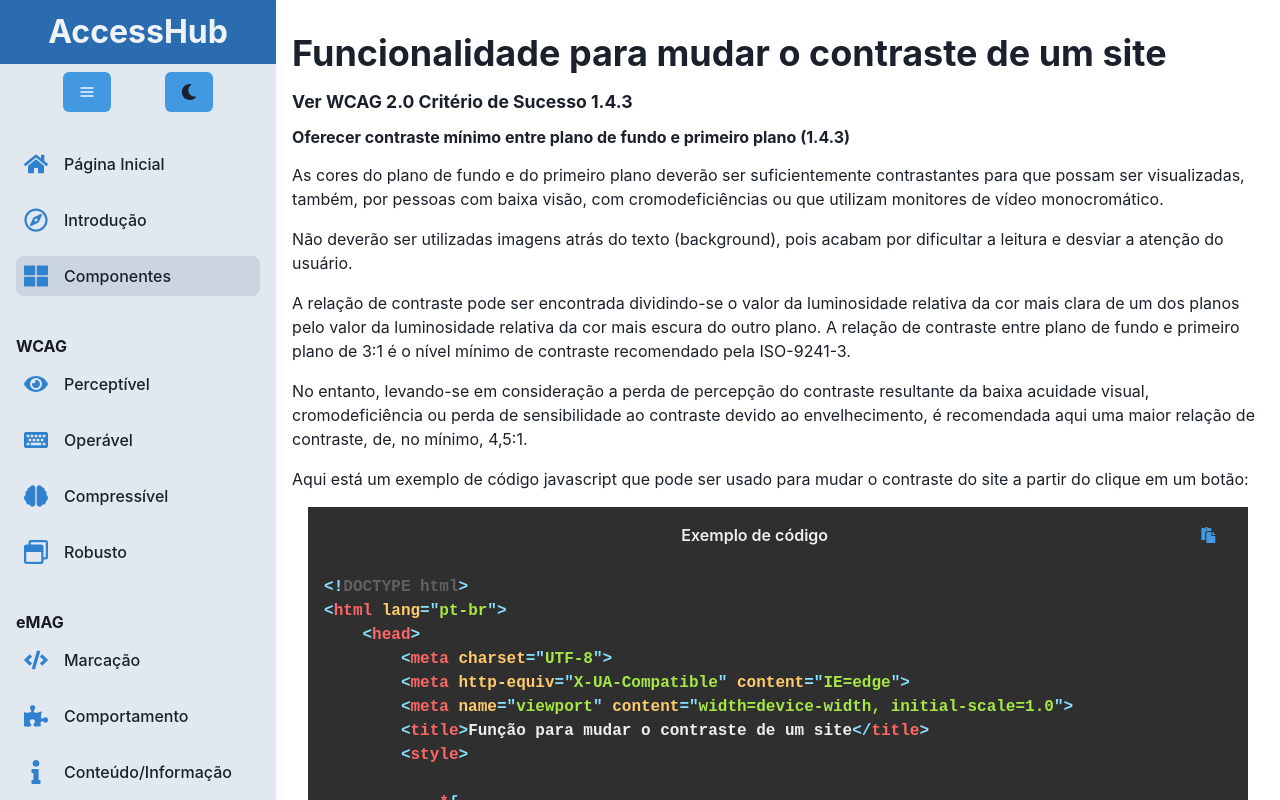
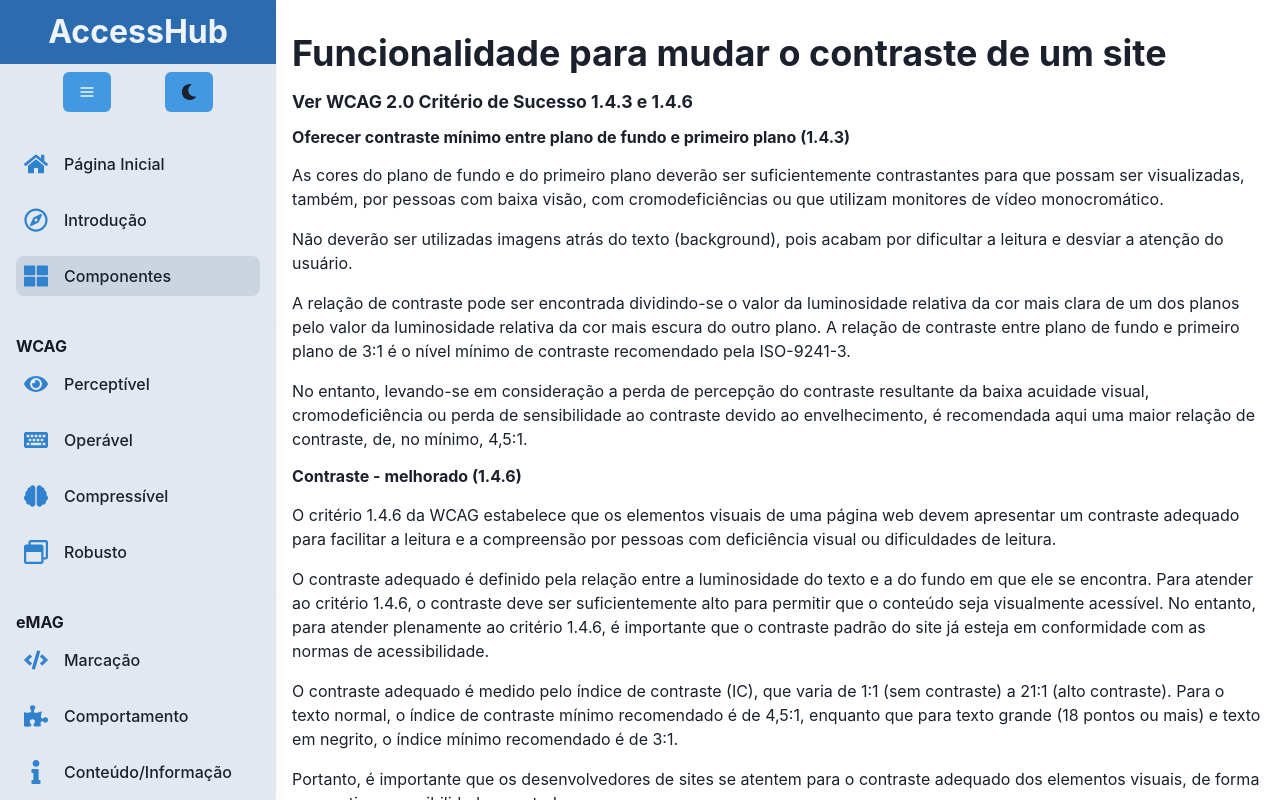
Before and after one commit to daviteixeira-dev/accesshub, a React (Vite) app: page /componentes/alterar-contraste-do-site in a window 1280 px wide. Built offline with nearby package versions, Linux system fonts and the light colour scheme.

Commit message:
adding WCAG criteria 1.4.6 to change website contrast page component

```diff
--- a/src/pages/PageAboutChangeWebsiteContrast.tsx
+++ b/src/pages/PageAboutChangeWebsiteContrast.tsx
@@ -32,7 +32,7 @@ const PageAboutChangeWebsiteContrast = () => {
                     </Heading>
 
                     <Heading as='h2' mb='1rem' fontSize='1.1rem'>
-                        Ver WCAG 2.0 Critério de Sucesso 1.4.3
+                        Ver WCAG 2.0 Critério de Sucesso 1.4.3 e 1.4.6
                     </Heading>
 
                     <Heading as='h3' mb='1rem' fontSize='1rem'>
@@ -63,6 +63,39 @@ const PageAboutChangeWebsiteContrast = () => {
                         resultante da baixa acuidade visual, cromodeficiência ou perda de
                         sensibilidade ao contraste devido ao envelhecimento, é recomendada
                         aqui uma maior relação de contraste, de, no mínimo, 4,5:1.
+                    </Text>
+
+                    <Heading as='h3' mb='1rem' fontSize='1rem'>
+                        Contraste - melhorado (1.4.6)
+                    </Heading>
+
+                    <Text mb='1rem'>
+                        O critério 1.4.6 da WCAG estabelece que os elementos visuais de uma página
+                        web devem apresentar um contraste adequado para facilitar a leitura e a
+                        compreensão por pessoas com deficiência visual ou dificuldades de leitura.
+                    </Text>
+
+                    <Text mb='1rem'>
+                        O contraste adequado é definido pela relação entre a luminosidade do texto e
+                        a do fundo em que ele se encontra. Para atender ao critério 1.4.6, o
+                        contraste deve ser suficientemente alto para permitir que o conteúdo seja
+                        visualmente acessível. No entanto, para atender plenamente ao critério 1.4.6,
+                        é importante que o contraste padrão do site já esteja em conformidade com as
+                        normas de acessibilidade.
+                    </Text>
+
+                    <Text mb='1rem'>
+                        O contraste adequado é medido pelo índice de contraste (IC), que varia de
+                        1:1 (sem contraste) a 21:1 (alto contraste). Para o texto normal, o índice
+                        de contraste mínimo recomendado é de 4,5:1, enquanto que para texto
+                        grande (18 pontos ou mais) e texto em negrito, o índice mínimo recomendado
+                        é de 3:1.
+                    </Text>
+
+                    <Text mb='1rem'>
+                        Portanto, é importante que os desenvolvedores de sites se atentem para o
+                        contraste adequado dos elementos visuais, de forma a garantir a acessibilidade
+                        para todas as pessoas.
                     </Text>
 
                     <Text mb='1rem'>
```
